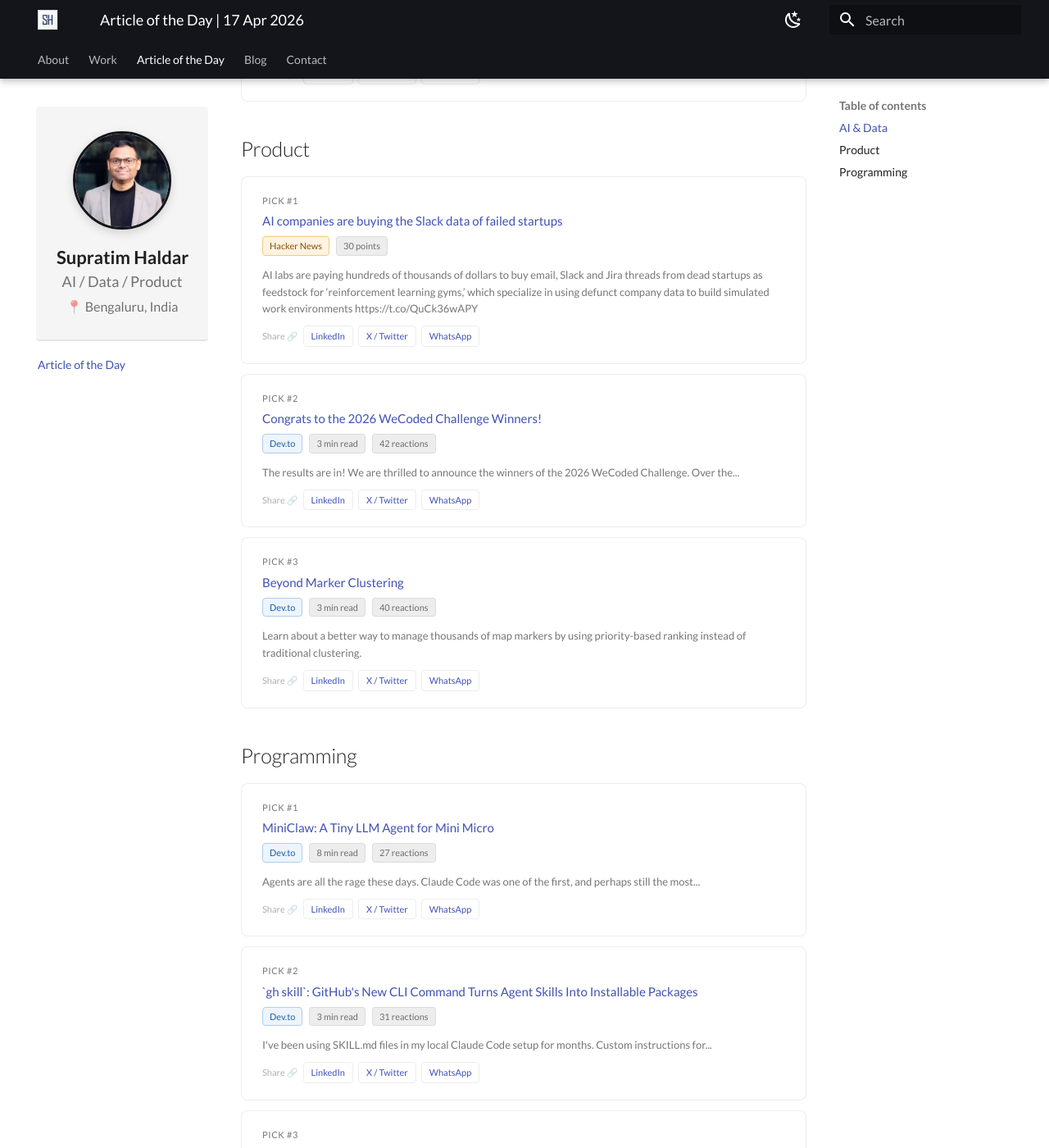
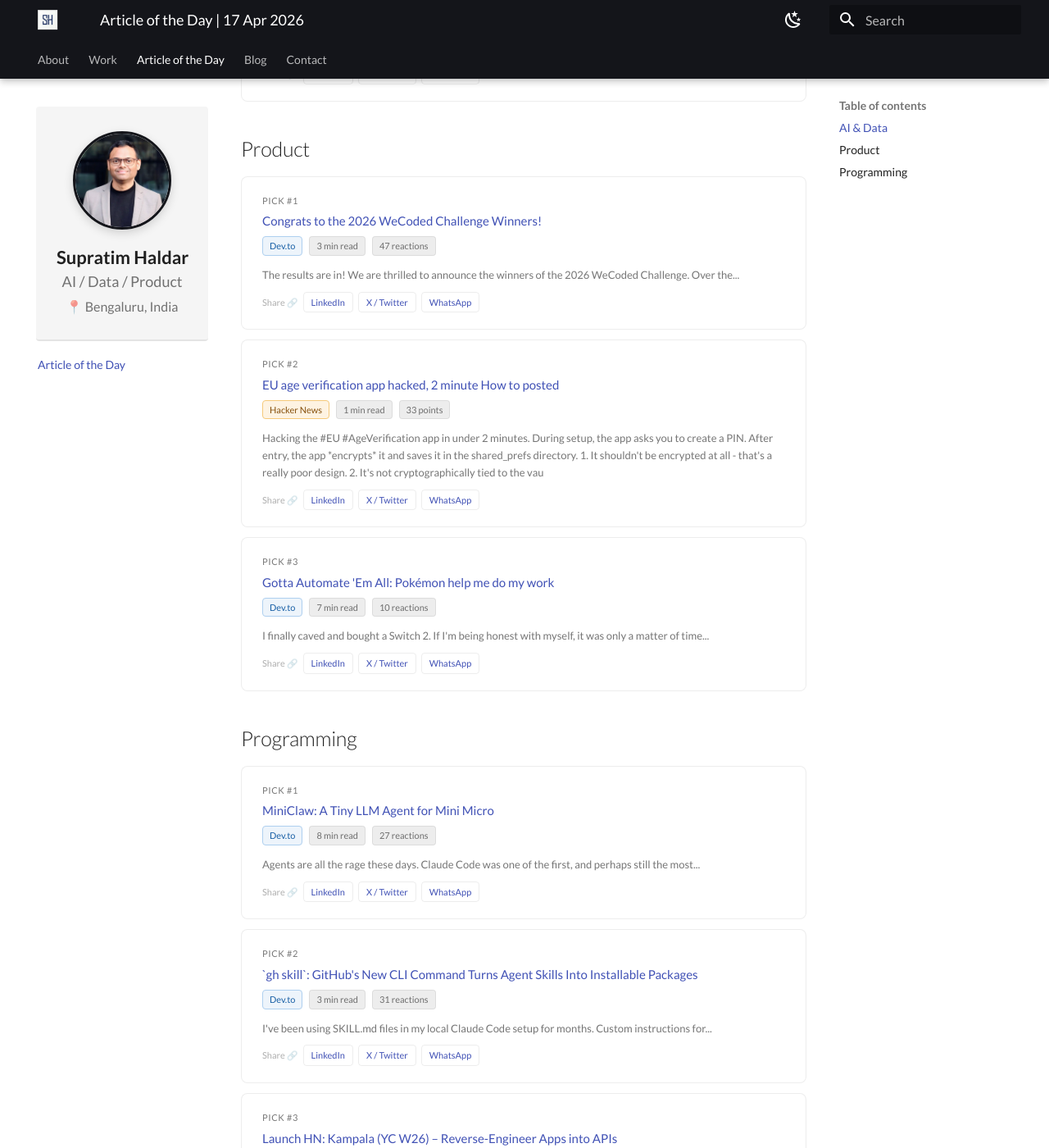
Before and after one commit to SupratimH/supratimh.github.io, an MkDocs documentation site: the page built from docs/article_of_the_day/index.md, in a window 1280 px wide and 1400 px high, scrolled down 877 px. Shown: the whole window at 82% size. Built offline with MkDocs 1.6.1 and Material for MkDocs 9.7.7, drawn with Linux system fonts in a browser that asks for light colours; some of the changed text lies outside the part shown.

Commit message:
ArticleBot chore: articles 2026-04-17

```diff
--- a/docs/article_of_the_day/index.md
+++ b/docs/article_of_the_day/index.md
@@ -23,7 +23,7 @@
   </a>
   <div class="aotd-meta">
     <span class="aotd-badge aotd-badge--hn">Hacker News</span>
-    <span class="aotd-badge">1,151 points</span>
+    <span class="aotd-badge">1,165 points</span>
   </div>
   <p class="aotd-summary">Qwen Studio offers comprehensive functionality spanning chatbot, image and video understanding, image generation, document processing, web search integration, tool utilization, and artifacts.</p>
   <div class="aotd-share">
@@ -97,24 +97,25 @@
 
 <div class="aotd-card" id="pick-1-product">
   <div class="aotd-rank">Pick #1</div>
-  <a class="aotd-title" href="https://twitter.com/_iainmartin/status/2044758204773486925" target="_blank" rel="noopener">
-    AI companies are buying the Slack data of failed startups
+  <a class="aotd-title" href="https://dev.to/devteam/congrats-to-the-2026-wecoded-challenge-winners-2pee" target="_blank" rel="noopener">
+    Congrats to the 2026 WeCoded Challenge Winners!
   </a>
   <div class="aotd-meta">
-    <span class="aotd-badge aotd-badge--hn">Hacker News</span>
-    <span class="aotd-badge">30 points</span>
+    <span class="aotd-badge aotd-badge--devto">Dev.to</span>
+    <span class="aotd-badge">3 min read</span>
+    <span class="aotd-badge">47 reactions</span>
   </div>
-  <p class="aotd-summary">AI labs are paying hundreds of thousands of dollars to buy email, Slack and Jira threads from dead startups as feedstock for ‘reinforcement learning gyms,’ which specialize in using defunct company data to build simulated work environments https://t.co/QuCk36wAPY</p>
+  <p class="aotd-summary">The results are in! We are thrilled to announce the winners of the 2026 WeCoded Challenge.  Over the...</p>
   <div class="aotd-share">
     <span class="aotd-share-label">Share 🔗</span>
     <a class="aotd-share-btn aotd-share-btn--li"
-       href="https://www.linkedin.com/sharing/share-offsite/?url=https%3A//supratimh.github.io/article_of_the_day/%23pick-1-product&summary=Today%27s%20read%20@%20%22AI%20companies%20are%20buying%20the%20Slack%20data%20of%20failed%20startups%22%3A%20AI%20labs%20are%20paying%20hundreds%20of%20thousands%20of%20dollars%20to%20buy%20email%2C%20Slack%20and%20Jira%20threads%20from%20dead%20startups%20as%20feedstock%20for%20%E2%80%98reinforcement%20learning%20gyms%2C%E2%80%99%20which%20specialize%20in%20using%20defunct%20company%20data%20to%20build%20simulated%20work%20environments%20https%3A//t.co/QuCk36wAPY"
+       href="https://www.linkedin.com/sharing/share-offsite/?url=https%3A//supratimh.github.io/article_of_the_day/%23pick-1-product&summary=Today%27s%20read%20@%20%22Congrats%20to%20the%202026%20WeCoded%20Challenge%20Winners%21%22%3A%20The%20results%20are%20in%21%20We%20are%20thrilled%20to%20announce%20the%20winners%20of%20the%202026%20WeCoded%20Challenge.%20%20Over%20the..."
        target="_blank" rel="noopener">LinkedIn</a>
     <a class="aotd-share-btn aotd-share-btn--x"
-       href="https://x.com/intent/tweet?text=Today%27s%20read%20@%20%22AI%20companies%20are%20buying%20the%20Slack%20data%20of%20failed%20startups%22%3A%20AI%20labs%20are%20paying%20hundreds%20of%20thousands%20of%20dollars%20to%20buy%20email%2C%20Slack%20and%20Jira%20threads%20from%20dead%20startups%20as%20feedstock%20for%20%E2%80%98reinforcement%20learning%20gyms%2C%E2%80%99%20which%20specialize%20in%20using%20defunct%20company%20data%20to%20build%20simulated%20work%20environments%20https%3A//t.co/QuCk36wAPY&url=https%3A//supratimh.github.io/article_of_the_day/%23pick-1-product"
+       href="https://x.com/intent/tweet?text=Today%27s%20read%20@%20%22Congrats%20to%20the%202026%20WeCoded%20Challenge%20Winners%21%22%3A%20The%20results%20are%20in%21%20We%20are%20thrilled%20to%20announce%20the%20winners%20of%20the%202026%20WeCoded%20Challenge.%20%20Over%20the...&url=https%3A//supratimh.github.io/article_of_the_day/%23pick-1-product"
        target="_blank" rel="noopener">X / Twitter</a>
     <a class="aotd-share-btn aotd-share-btn--wa"
-       href="https://wa.me/?text=Today%27s%20read%20@%20%22AI%20companies%20are%20buying%20the%20Slack%20data%20of%20failed%20startups%22%3A%20AI%20labs%20are%20paying%20hundreds%20of%20thousands%20of%20dollars%20to%20buy%20email%2C%20Slack%20and%20Jira%20threads%20from%20dead%20startups%20as%20feedstock%20for%20%E2%80%98reinforcement%20learning%20gyms%2C%E2%80%99%20which%20specialize%20in%20using%20defunct%20company%20data%20to%20build%20simulated%20work%20environments%20https%3A//t.co/QuCk36wAPY%0A%0Ahttps%3A//supratimh.github.io/article_of_the_day/%23pick-1-product"
+       href="https://wa.me/?text=Today%27s%20read%20@%20%22Congrats%20to%20the%202026%20WeCoded%20Challenge%20Winners%21%22%3A%20The%20results%20are%20in%21%20We%20are%20thrilled%20to%20announce%20the%20winners%20of%20the%202026%20WeCoded%20Challenge.%20%20Over%20the...%0A%0Ahttps%3A//supratimh.github.io/article_of_the_day/%23pick-1-product"
        target="_blank" rel="noopener">WhatsApp</a>
   </div>
 </div>
@@ -122,25 +123,30 @@
 
 <div class="aotd-card" id="pick-2-product">
   <div class="aotd-rank">Pick #2</div>
-  <a class="aotd-title" href="https://dev.to/devteam/congrats-to-the-2026-wecoded-challenge-winners-2pee" target="_blank" rel="noopener">
-    Congrats to the 2026 WeCoded Challenge Winners!
+  <a class="aotd-title" href="https://xcancel.com/Paul_Reviews/status/2044723123287666921" target="_blank" rel="noopener">
+    EU age verification app hacked, 2 minute How to posted
   </a>
   <div class="aotd-meta">
-    <span class="aotd-badge aotd-badge--devto">Dev.to</span>
-    <span class="aotd-badge">3 min read</span>
-    <span class="aotd-badge">42 reactions</span>
+    <span class="aotd-badge aotd-badge--hn">Hacker News</span>
+    <span class="aotd-badge">1 min read</span>
+    <span class="aotd-badge">33 points</span>
   </div>
-  <p class="aotd-summary">The results are in! We are thrilled to announce the winners of the 2026 WeCoded Challenge.  Over the...</p>
+  <p class="aotd-summary">Hacking the #EU #AgeVerification app in under 2 minutes.
+
+During setup, the app asks you to create a PIN.  After entry, the app *encrypts* it and saves it in the shared_prefs directory.
+
+1.  It shouldn&#x27;t be encrypted at all - that&#x27;s a really poor design.
+2. It&#x27;s not cryptographically tied to the vau</p>
   <div class="aotd-share">
     <span class="aotd-share-label">Share 🔗</span>
     <a class="aotd-share-btn aotd-share-btn--li"
-       href="https://www.linkedin.com/sharing/share-offsite/?url=https%3A//supratimh.github.io/article_of_the_day/%23pick-2-product&summary=Today%27s%20read%20@%20%22Congrats%20to%20the%202026%20WeCoded%20Challenge%20Winners%21%22%3A%20The%20results%20are%20in%21%20We%20are%20thrilled%20to%20announce%20the%20winners%20of%20the%202026%20WeCoded%20Challenge.%20%20Over%20the..."
+       href="https://www.linkedin.com/sharing/share-offsite/?url=https%3A//supratimh.github.io/article_of_the_day/%23pick-2-product&summary=Today%27s%20read%20@%20%22EU%20age%20verification%20app%20hacked%2C%202%20minute%20How%20to%20posted%22%3A%20Hacking%20the%20%23EU%20%23AgeVerification%20app%20in%20under%202%20minutes.%0A%0ADuring%20setup%2C%20the%20app%20asks%20you%20to%20create%20a%20PIN.%20%20After%20entry%2C%20the%20app%20%2Aencrypts%2A%20it%20and%20saves%20it%20in%20the%20shared_prefs%20directory.%0A%0A1.%20%20It%20shouldn%27t%20be%20encrypted%20at%20all%20-%20that%27s%20a%20really%20poor%20design.%0A2.%20It%27s%20not%20cryptographically%20tied%20to%20the%20vau"
        target="_blank" rel="noopener">LinkedIn</a>
     <a class="aotd-share-btn aotd-share-btn--x"
-       href="https://x.com/intent/tweet?text=Today%27s%20read%20@%20%22Congrats%20to%20the%202026%20WeCoded%20Challenge%20Winners%21%22%3A%20The%20results%20are%20in%21%20We%20are%20thrilled%20to%20announce%20the%20winners%20of%20the%202026%20WeCoded%20Challenge.%20%20Over%20the...&url=https%3A//supratimh.github.io/article_of_the_day/%23pick-2-product"
+       href="https://x.com/intent/tweet?text=Today%27s%20read%20@%20%22EU%20age%20verification%20app%20hacked%2C%202%20minute%20How%20to%20posted%22%3A%20Hacking%20the%20%23EU%20%23AgeVerification%20app%20in%20under%202%20minutes.%0A%0ADuring%20setup%2C%20the%20app%20asks%20you%20to%20create%20a%20PIN.%20%20After%20entry%2C%20the%20app%20%2Aencrypts%2A%20it%20and%20saves%20it%20in%20the%20shared_prefs%20directory.%0A%0A1.%20%20It%20shouldn%27t%20be%20encrypted%20at%20all%20-%20that%27s%20a%20really%20poor%20design.%0A2.%20It%27s%20not%20cryptographically%20tied%20to%20the%20vau&url=https%3A//supratimh.github.io/article_of_the_day/%23pick-2-product"
        target="_blank" rel="noopener">X / Twitter</a>
     <a class="aotd-share-btn aotd-share-btn--wa"
-       href="https://wa.me/?text=Today%27s%20read%20@%20%22Congrats%20to%20the%202026%20WeCoded%20Challenge%20Winners%21%22%3A%20The%20results%20are%20in%21%20We%20are%20thrilled%20to%20announce%20the%20winners%20of%20the%202026%20WeCoded%20Challenge.%20%20Over%20the...%0A%0Ahttps%3A//supratimh.github.io/article_of_the_day/%23pick-2-product"
+       href="https://wa.me/?text=Today%27s%20read%20@%20%22EU%20age%20verification%20app%20hacked%2C%202%20minute%20How%20to%20posted%22%3A%20Hacking%20the%20%23EU%20%23AgeVerification%20app%20in%20under%202%20minutes.%0A%0ADuring%20setup%2C%20the%20app%20asks%20you%20to%20create%20a%20PIN.%20%20After%20entry%2C%20the%20app%20%2Aencrypts%2A%20it%20and%20saves%20it%20in%20the%20shared_prefs%20directory.%0A%0A1.%20%20It%20shouldn%27t%20be%20encrypted%20at%20all%20-%20that%27s%20a%20really%20poor%20design.%0A2.%20It%27s%20not%20cryptographically%20tied%20to%20the%20vau%0A%0Ahttps%3A//supratimh.github.io/article_of_the_day/%23pick-2-product"
        target="_blank" rel="noopener">WhatsApp</a>
   </div>
 </div>
@@ -148,25 +154,25 @@
 
 <div class="aotd-card" id="pick-3-product">
   <div class="aotd-rank">Pick #3</div>
-  <a class="aotd-title" href="https://dev.to/markosmilja/beyond-marker-clustering-1jmj" target="_blank" rel="noopener">
-    Beyond Marker Clustering
+  <a class="aotd-title" href="https://dev.to/knmeiss/gotta-automate-em-all-pokemon-help-me-do-my-work-hal" target="_blank" rel="noopener">
+    Gotta Automate &#x27;Em All: Pokémon help me do my work
   </a>
   <div class="aotd-meta">
     <span class="aotd-badge aotd-badge--devto">Dev.to</span>
-    <span class="aotd-badge">3 min read</span>
-    <span class="aotd-badge">40 reactions</span>
+    <span class="aotd-badge">7 min read</span>
+    <span class="aotd-badge">10 reactions</span>
   </div>
-  <p class="aotd-summary">Learn about a better way to manage thousands of map markers by using priority-based ranking instead of traditional clustering.</p>
+  <p class="aotd-summary">I finally caved and bought a Switch 2. If I&#x27;m being honest with myself, it was only a matter of time...</p>
   <div class="aotd-share">
     <span class="aotd-share-label">Share 🔗</span>
     <a class="aotd-share-btn aotd-share-btn--li"
-       href="https://www.linkedin.com/sharing/share-offsite/?url=https%3A//supratimh.github.io/article_of_the_day/%23pick-3-product&summary=Today%27s%20read%20@%20%22Beyond%20Marker%20Clustering%22%3A%20Learn%20about%20a%20better%20way%20to%20manage%20thousands%20of%20map%20markers%20by%20using%20priority-based%20ranking%20instead%20of%20traditional%20clustering."
+       href="https://www.linkedin.com/sharing/share-offsite/?url=https%3A//supratimh.github.io/article_of_the_day/%23pick-3-product&summary=Today%27s%20read%20@%20%22Gotta%20Automate%20%27Em%20All%3A%20Pok%C3%A9mon%20help%20me%20do%20my%20work%22%3A%20I%20finally%20caved%20and%20bought%20a%20Switch%202.%20If%20I%27m%20being%20honest%20with%20myself%2C%20it%20was%20only%20a%20matter%20of%20time..."
        target="_blank" rel="noopener">LinkedIn</a>
     <a class="aotd-share-btn aotd-share-btn--x"
-       href="https://x.com/intent/tweet?text=Today%27s%20read%20@%20%22Beyond%20Marker%20Clustering%22%3A%20Learn%20about%20a%20better%20way%20to%20manage%20thousands%20of%20map%20markers%20by%20using%20priority-based%20ranking%20instead%20of%20traditional%20clustering.&url=https%3A//supratimh.github.io/article_of_the_day/%23pick-3-product"
+       href="https://x.com/intent/tweet?text=Today%27s%20read%20@%20%22Gotta%20Automate%20%27Em%20All%3A%20Pok%C3%A9mon%20help%20me%20do%20my%20work%22%3A%20I%20finally%20caved%20and%20bought%20a%20Switch%202.%20If%20I%27m%20being%20honest%20with%20myself%2C%20it%20was%20only%20a%20matter%20of%20time...&url=https%3A//supratimh.github.io/article_of_the_day/%23pick-3-product"
        target="_blank" rel="noopener">X / Twitter</a>
     <a class="aotd-share-btn aotd-share-btn--wa"
-       href="https://wa.me/?text=Today%27s%20read%20@%20%22Beyond%20Marker%20Clustering%22%3A%20Learn%20about%20a%20better%20way%20to%20manage%20thousands%20of%20map%20markers%20by%20using%20priority-based%20ranking%20instead%20of%20traditional%20clustering.%0A%0Ahttps%3A//supratimh.github.io/article_of_the_day/%23pick-3-product"
+       href="https://wa.me/?text=Today%27s%20read%20@%20%22Gotta%20Automate%20%27Em%20All%3A%20Pok%C3%A9mon%20help%20me%20do%20my%20work%22%3A%20I%20finally%20caved%20and%20bought%20a%20Switch%202.%20If%20I%27m%20being%20honest%20with%20myself%2C%20it%20was%20only%20a%20matter%20of%20time...%0A%0Ahttps%3A//supratimh.github.io/article_of_the_day/%23pick-3-product"
        target="_blank" rel="noopener">WhatsApp</a>
   </div>
 </div>
```
Also changed, not shown: other parts of docs/article_of_the_day/index.md (+1 -1 lines), docs/article_of_the_day/2026-04-17.md (+33 -27 lines).
